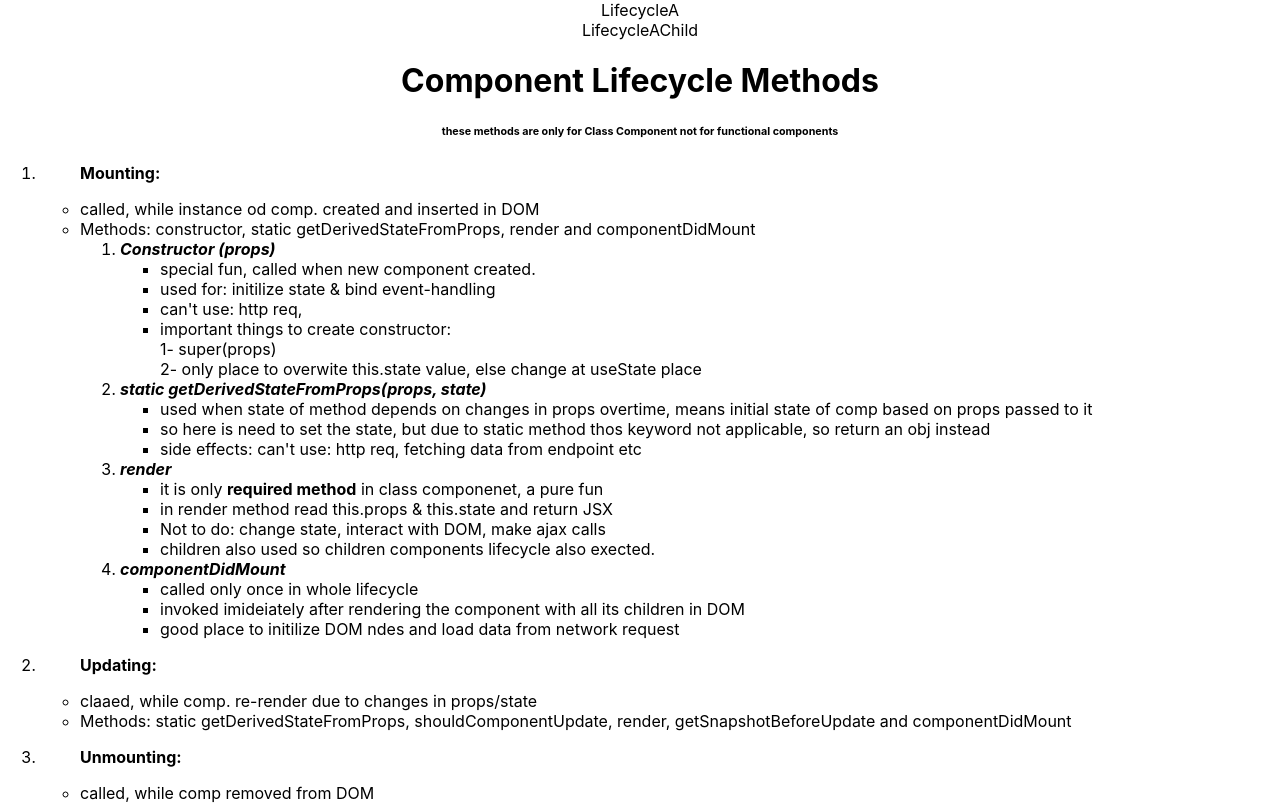
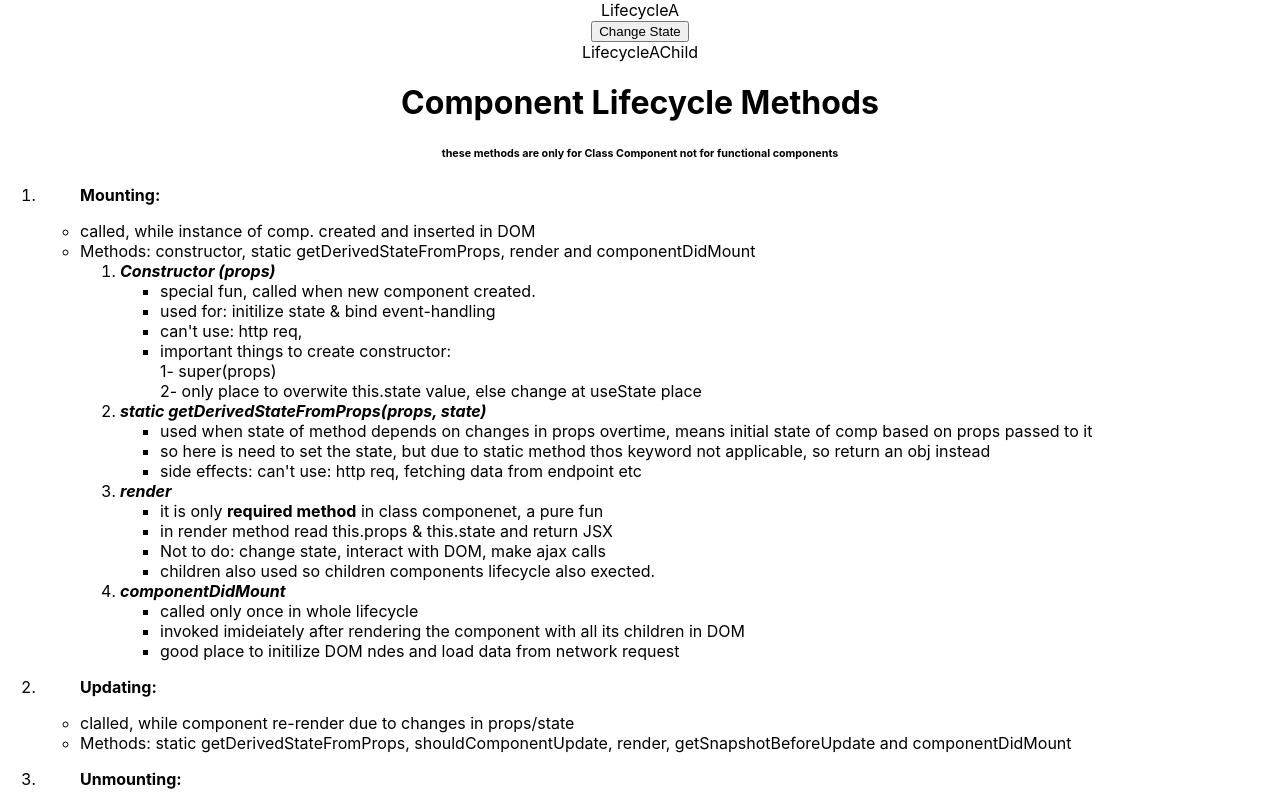
Before and after one commit to madiha-m/React, a React (Create React App) app in the folder forms/: page / in a window 1280 px wide. Shown: the top 804 px of the page. Built offline with nearby package versions, Linux system fonts and the light colour scheme.

Commit message:
Component Updating Lifecycle Methods

```diff
--- a/forms/src/components/CompLifecycleMethod.js
+++ b/forms/src/components/CompLifecycleMethod.js
@@ -16,7 +16,7 @@ class CompLifecycleMethod extends Component {
                 <b>Mounting: </b>
               </p>
               <li>
-                called, while instance od comp. created and inserted in DOM
+                called, while instance of comp. created and inserted in DOM
               </li>
               <li>
                 Methods: constructor, static getDerivedStateFromProps, render
@@ -110,7 +110,7 @@ class CompLifecycleMethod extends Component {
                 <b>Updating: </b>
               </p>
               <li>
-                claaed, while comp. re-render due to changes in props/state
+                clalled, while component re-render due to changes in props/state
               </li>
               <li>
                 Methods: static getDerivedStateFromProps, shouldComponentUpdate,
--- a/forms/src/components/LifecycleA.js
+++ b/forms/src/components/LifecycleA.js
@@ -20,11 +20,32 @@ class LifecycleA extends Component {
     console.log("LifecycleA componenetDidMount");
   }
 
+  shouldComponentUpdate() {
+    console.log("LifecycleA shouldComponentUpdate");
+    return true;
+  }
+
+  getSnapshotBeforeUpdate(prevProps, preState) {
+    console.log("LifecycleA getSnapshotBeforeUpdate");
+    return null;
+  }
+
+  componentDidMount() {
+    console.log("LifecycleA componentDidMount");
+  }
+
+  changeState = () => {
+    this.setState({
+      name: "Codevolution",
+    });
+  };
+
   render() {
     console.log("LifecycleA render");
     return (
       <div>
         <div>LifecycleA</div>
+        <button onChange={this.changeState}>Change State</button>
         <LifecycleAChild />
       </div>
     );
--- a/forms/src/components/LifecycleAChild.js
+++ b/forms/src/components/LifecycleAChild.js
@@ -19,6 +19,20 @@ class LifecycleAChild extends Component {
     console.log("LifecycleAChild componenetDidMount");
   }
 
+  shouldComponentUpdate() {
+    console.log("LifecycleAChild shouldComponentUpdate");
+    return true;
+  }
+
+  getSnapshotBeforeUpdate(prevProps, preState) {
+    console.log("LifecycleAChild getSnapshotBeforeUpdate");
+    return null;
+  }
+
+  componentDidMount() {
+    console.log("LifecycleAChild componentDidMount");
+  }
+
   render() {
     console.log("LifecycleAChild render");
     return <div>LifecycleAChild</div>;
```
Also changed, not shown: 1 other file (tests, documents, lock files or other folders).
